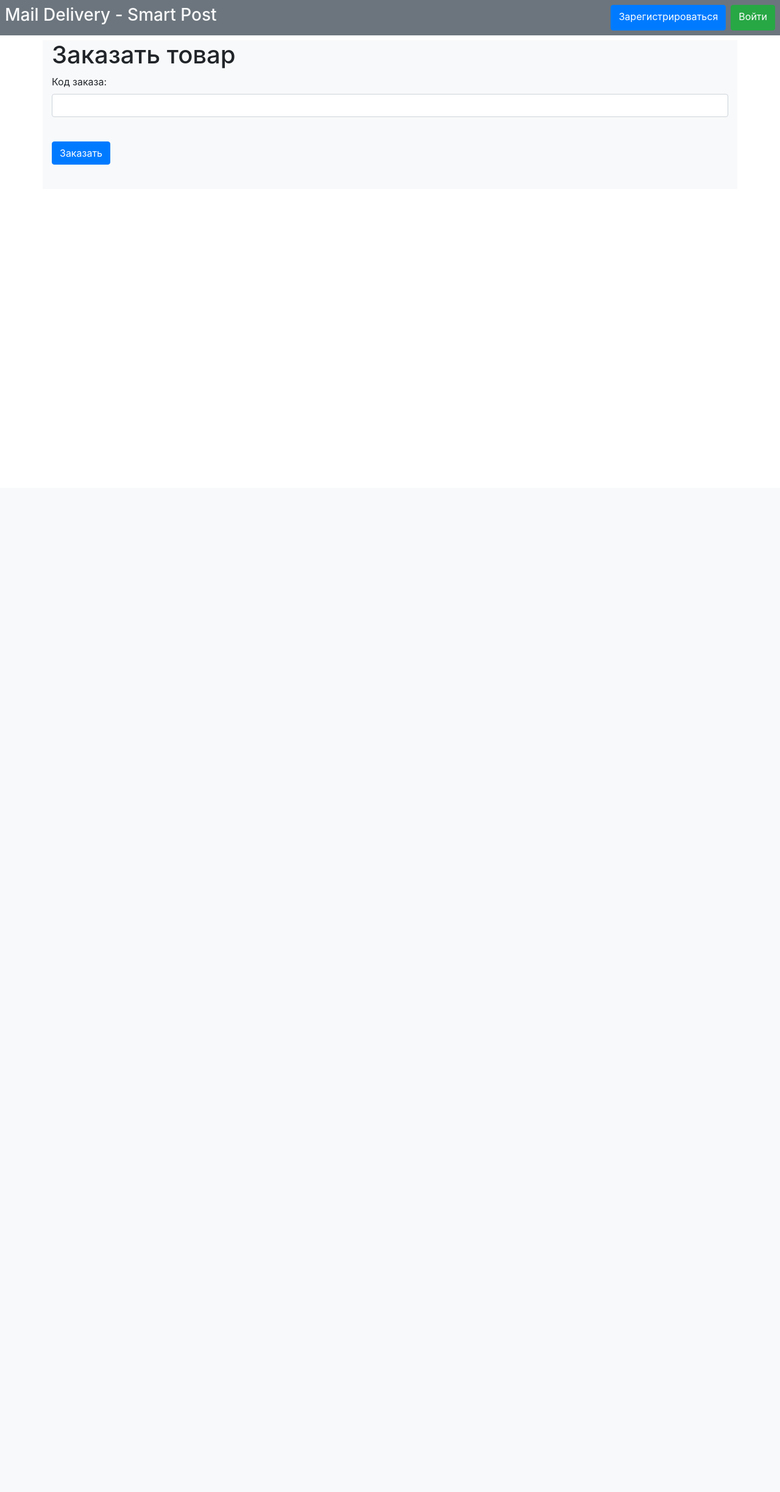
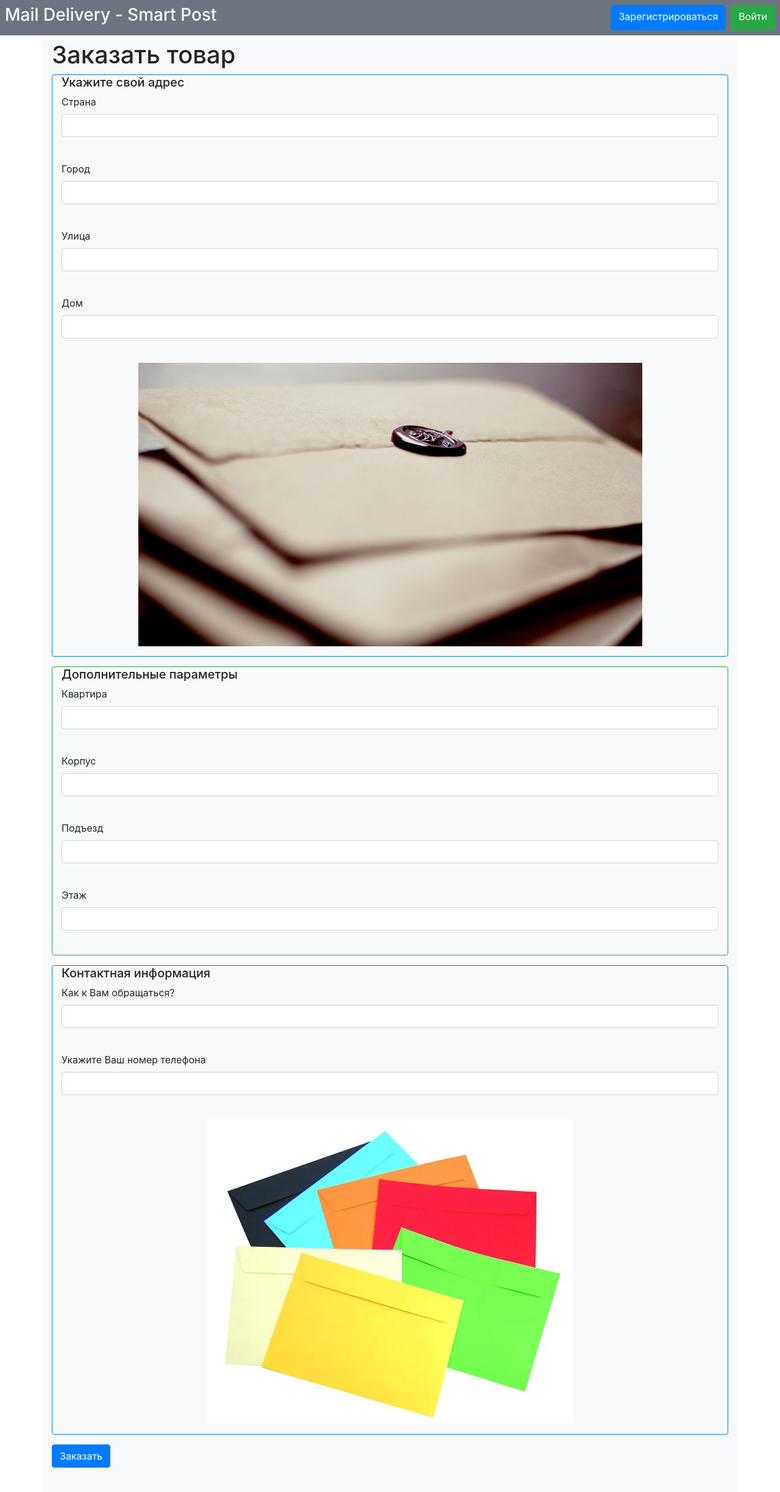
Before and after one commit to Consileri/Post_bot, a Flask app: page /customer in a window 1280 px wide. Shown: the whole page at 61% size. Before the commit the page ends 270 px from the top, so only its background shows below. Run offline with Flask 2, Linux system fonts and the light colour scheme; some libraries are stand-ins or nearby versions.

Commit message:
Улучшен дизайн верхнего меню, лучше реализован процесс заказа товара у группы "покупатель"

```diff
--- a/forms/order.py
+++ b/forms/order.py
@@ -1,8 +1,17 @@
 from flask_wtf import FlaskForm
-from wtforms import BooleanField, StringField, TextAreaField, SubmitField
+from wtforms import BooleanField, StringField, TextAreaField, SubmitField, RadioField
 from wtforms.validators import DataRequired
 
 
 class OrderForm(FlaskForm):
-    title = StringField('Код заказа:', validators=[DataRequired()])
+    country = StringField('Страна', validators=[DataRequired()])
+    town = StringField('Город', validators=[DataRequired()])
+    street = StringField('Улица', validators=[DataRequired()])
+    house = StringField('Дом', validators=[DataRequired()])
+    flat = StringField('Квартира', validators=[DataRequired()])
+    body = StringField('Корпус', validators=[DataRequired()])
+    porch = StringField('Подъезд', validators=[DataRequired()])
+    floor = StringField('Этаж', validators=[DataRequired()])
+    your_name = StringField('Как к Вам обращаться?', validators=[DataRequired()])
+    phone = StringField('Укажите Ваш номер телефона', validators=[DataRequired()])
     submit = SubmitField('Заказать')
--- a/main.py
+++ b/main.py
@@ -86,7 +86,16 @@ def postman():
     if form.validate_on_submit():
         session = db_session.create_session()
         order = Order()
-        order.title = form.title.data
+        order.country = form.country.data
+        order.town = form.town.data
+        order.street = form.street.data
+        order.house = form.house.data
+        order.flat = form.flat.data
+        order.body = form.body.data
+        order.porch = form.porch.data
+        order.floor = form.floor.data
+        order.your_name = form.your_name.data
+        order.phone = form.phone.data
         current_user.order.append(order)
         session.merge(current_user)
         session.commit()
--- a/templates/base.html
+++ b/templates/base.html
@@ -12,7 +12,8 @@
     <header class="container-fluid text-light bg-secondary p-2 mb-2 d-flex">
         <h3 class="mr-auto">Mail Delivery - Smart Post</h3>
         {% if current_user.is_authenticated %}
-            <a class="navbar-brand" href="/logout">{{ current_user.name }}</a>
+            <a class="navbar-brand text-warning" href="/">Вернуться на главную</a>
+            <a class="navbar-brand text-danger" href="/logout">Выйти</a>
         {% else %}
             <a class="btn btn-primary ml-2" href="/register">Зарегистрироваться</a>
             <a class="btn btn-success ml-2" href="/login">Войти</a>
--- a/templates/index.html
+++ b/templates/index.html
@@ -2,7 +2,9 @@
 
 {% block content %}
     <h1 class="text-center">Добро пожаловать</h1>
-    <img src="{url_for('static', filename='img/1802.jpg')}" alt="не удалось открыть изображение" />
+    <div class="bd-example" align="middle">
+        <img src="{{url_for('static', filename='1802.jpg')}}" align="middle" />
+    </div>
         <div class="alert alert-success" role="alert">
             <h5 class="text-center">✓ Сервис для покупателей и почтальонов</h5>
         </div>
@@ -11,8 +13,10 @@
             {% if current_user.is_authenticated %}
                 {% if current_user.is_postman %}
                     <a class="btn btn-primary ml-2" href="/postman">Изменить состояние заказа</a>
+                    <a class="btn btn-primary ml-2" href="/list">Выбрать заказ</a>
                 {% elif not current_user.is_postman %}
                     <a class="btn btn-primary ml-2" href="/customer">Перейти к покупкам</a>
+                    <a class="btn btn-primary ml-2" href="/orders">Текущие заказы</a>
                 {% endif %}
             {% else %}
                 <div class="alert alrt-dark">
--- a/templates/order.html
+++ b/templates/order.html
@@ -8,15 +8,107 @@
             {% if message %}
                 <p class="alert alert-danger" role="alert">{{message}}</p>
             {% endif %}
+            <div class="container border border-primary rounded mb-3 bg-light">
+                <h5>Укажите свой адрес</h5>
                 <p>
-                {{ form.title.label }}<br>
-                {{ form.title(class="form-control") }}<br>
-                {% for error in form.title.errors %}
+                    {{ form.country.label }}<br>
+                    {{ form.country(class="form-control") }}<br>
+                    {% for error in form.country.errors %}
                         <p class="alert alert-danger" role="alert">
                             {{ error }}
                         </p>
                     {% endfor %}
                 </p>
+
+                <p>
+                    {{ form.town.label }}<br>
+                    {{ form.town(class="form-control") }}<br>
+                    {% for error in form.town.errors %}
+                        <p class="alert alert-danger" role="alert">
+                            {{ error }}
+                        </p>
+                    {% endfor %}
+                </p>
+
+                <p>
+                    {{ form.street.label }}<br>
+                    {{ form.street(class="form-control") }}<br>
+                    {% for error in form.street.errors %}
+                        <p class="alert alert-danger" role="alert">
+                            {{ error }}
+                        </p>
+                    {% endfor %}
+                </p>
+
+                <p>
+                    {{ form.house.label }}<br>
+                    {{ form.house(class="form-control") }}<br>
+                    {% for error in form.house.errors %}
+                        <p class="alert alert-danger" role="alert">
+                            {{ error }}
+                        </p>
+                    {% endfor %}
+                </p>
+
+                <p>
+                    <div class="bd-example" align="middle">
+                        <img src="{{url_for('static', filename='pisma2.png')}}" align="middle" />
+                    </div>
+                </p>
+            </div>
+
+            <div class="container border border-success rounded mb-3 bg-light">
+                <h5>Дополнительные параметры</h5>
+                <p>
+                    {{ form.flat.label }}<br>
+                    {{ form.flat(class="form-control") }}<br>
+                </p>
+
+                <p>
+                    {{ form.body.label }}<br>
+                    {{ form.body(class="form-control") }}<br>
+                </p>
+
+                <p>
+                    {{ form.porch.label }}<br>
+                    {{ form.porch(class="form-control") }}<br>
+                </p>
+
+                <p>
+                    {{ form.floor.label }}<br>
+                    {{ form.floor(class="form-control") }}<br>
+                </p>
+            </div>
+
+            <div class="container border border-primary rounded mb-3 bg-light">
+                <h5>Контактная информация</h5>
+                <p>
+                    {{ form.your_name.label }}<br>
+                    {{ form.your_name(class="form-control") }}<br>
+                    {% for error in form.your_name.errors %}
+                        <p class="alert alert-danger" role="alert">
+                            {{ error }}
+                        </p>
+                    {% endfor %}
+                </p>
+
+                <p>
+                    {{ form.phone.label }}<br>
+                    {{ form.phone(class="form-control") }}<br>
+                    {% for error in form.phone.errors %}
+                        <p class="alert alert-danger" role="alert">
+                            {{ error }}
+                        </p>
+                    {% endfor %}
+                </p>
+
+                <p>
+                    <div class="bd-example" align="middle">
+                        <img src="{{url_for('static', filename='pisma3.png')}}" align="middle" />
+                    </div>
+                </p>
+            </div>
+
             <p>{{ form.submit(type="submit", class="btn btn-primary") }}</p>
         </form>
 {% endblock %}
```
Also changed, not shown: data/oder.py (+12 -1 lines), templates/your_orders.html (+11 -7 lines), static/1802.jpg (renamed from static/img/1802.jpg), static/pisma.png (added), static/pisma2.png (added), static/pisma3.png (added). Lines whose indentation alone changed are shown as unchanged.
